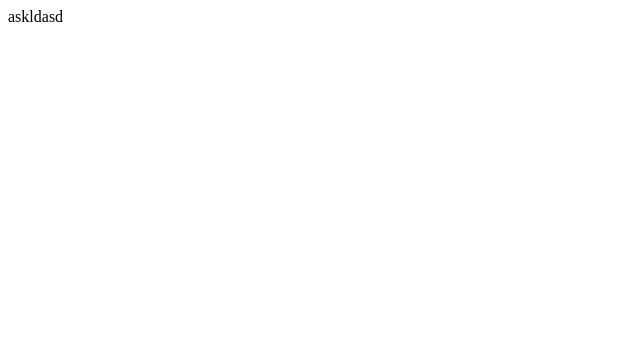
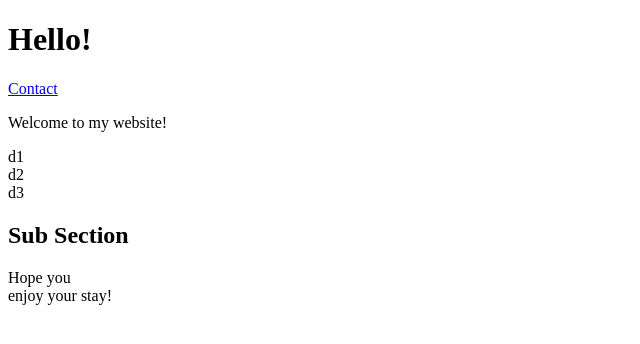
Before and after one commit to Doug-da-Goat/website2.github.io, a plain HTML site: page index.html in a window 1280 px wide. Shown: the whole page, without its empty margins (0-640 px from the left). Drawn offline with Linux system fonts and the light colour scheme.

Commit message:
Add files via upload

```diff
--- a/index.html
+++ b/index.html
@@ -1 +1,30 @@
-askldasd
+<!DOCTYPE html>
+<head>
+    <link rel="stylesheet" href="stlye.css">
+
+</head>
+
+<body>
+        <h1>Hello!</h1>
+
+        <a href="Contact/contact.html"> Contact</a>
+
+        <p>
+            Welcome to my website!
+        </p>
+
+        <div class="flex">
+            <div class="div1">d1</div>
+            <div class="div2">d2</div>
+            <div class="div3">d3</div>
+        </div>
+
+        <h2 class="greeen centered">Sub Section</h2>
+
+        <p class = "green">
+            Hope you
+            <br>
+            enjoy your stay!
+        </p>
+        </h2>
+</body>
--- /dev/null
+++ b/style.css
@@ -0,0 +1,12 @@
+.flex {
+    display: flex;
+    justify-content: space-between;
+}
+.flex > * {
+    font-size: 30px;
+    width: 300px;
+    text-align: center;
+}
+.d1 {background-color: red;}
+.d2 {background-color: salmon;}
+.d3 {background-color: slategrey;}
```
